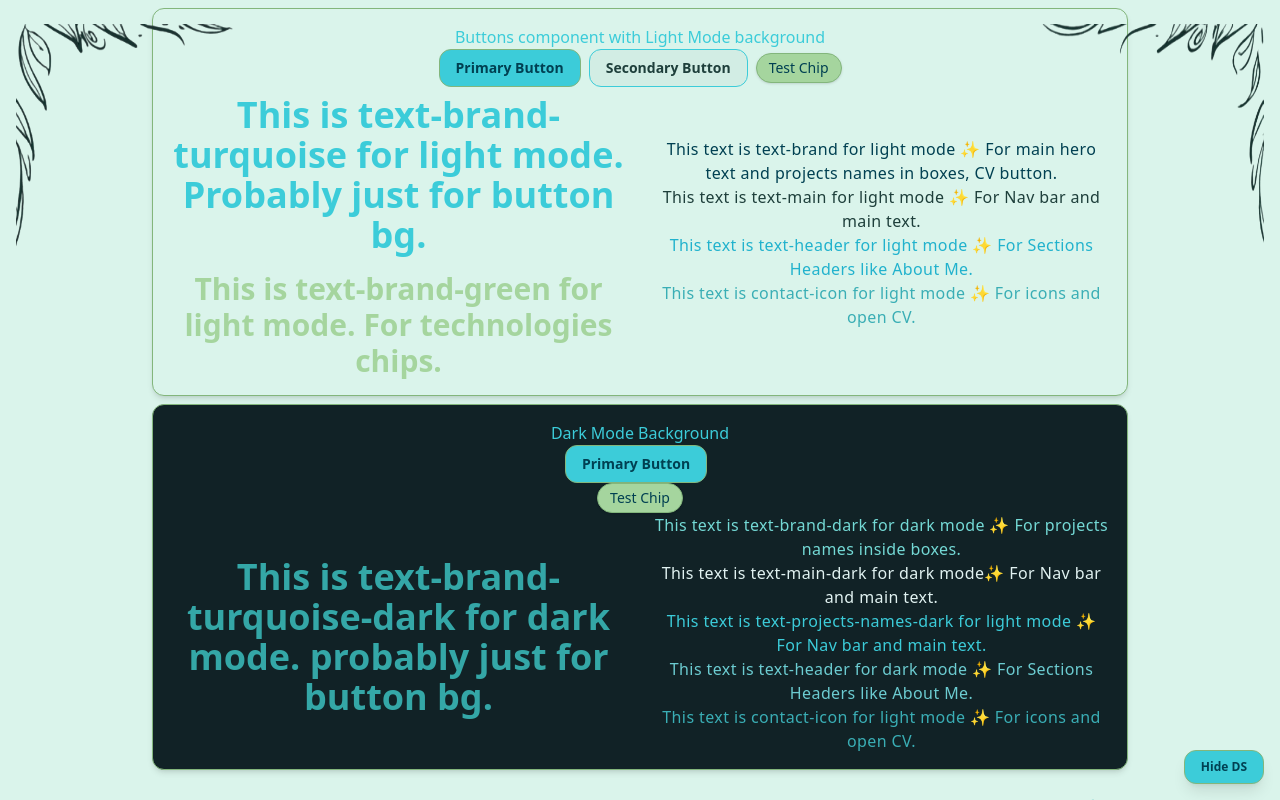
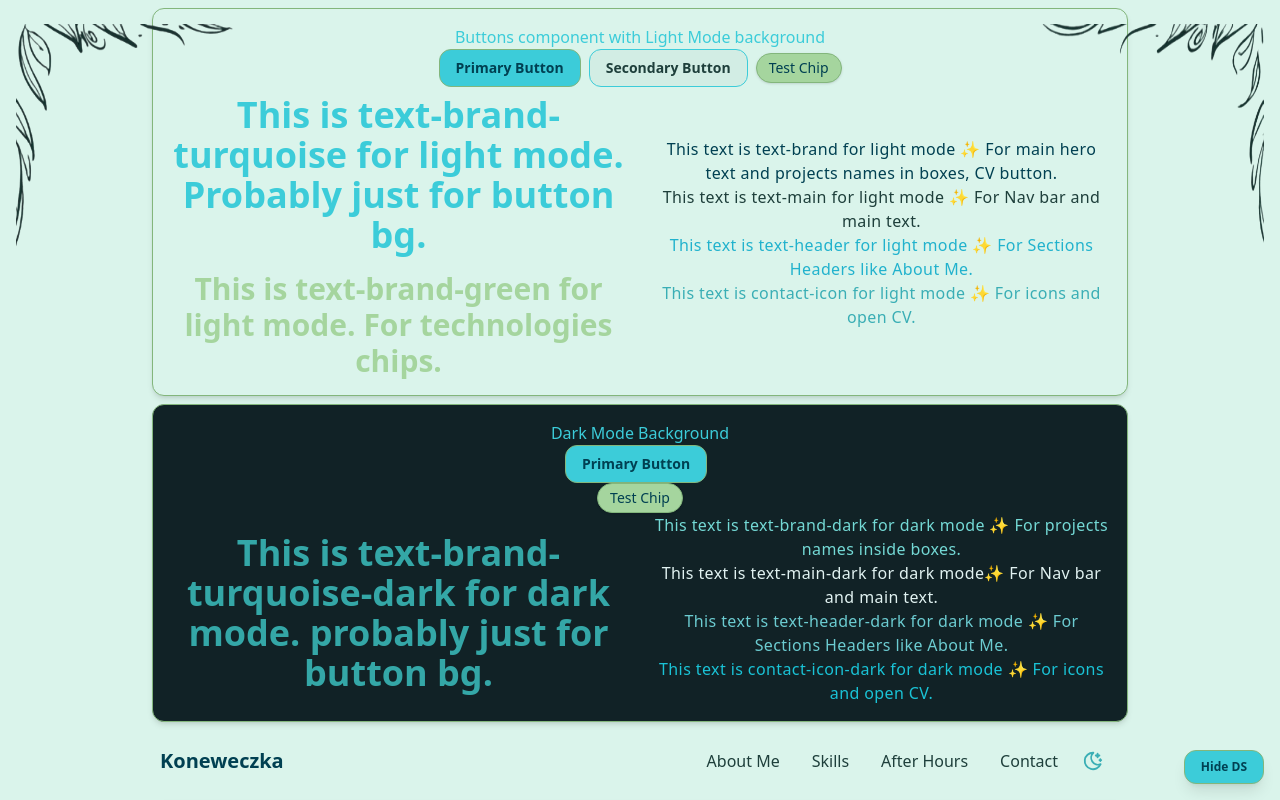
Before and after one commit to koneweczka/koneweczka-portfolio, a React (Vite) app: page / in a window 1280 px wide. Both pictures are taken after a click on the button "Show DS". Shown: the top 800 px of the page. Built offline with nearby package versions, Linux system fonts and the light colour scheme.

Commit message:
Fixes after cr2.

```diff
--- a/src/dev/DesignSystemPreview.tsx
+++ b/src/dev/DesignSystemPreview.tsx
@@ -96,16 +96,12 @@ const colorsDark = (
       <p className="text-text-main-dark text-sm md:text-base tracking-wide ">
         This text is text-main-dark for dark mode✨ For Nav bar and main text.
       </p>
-      <p className="text-text-projects-names-dark text-sm md:text-base tracking-wide ">
-        This text is text-projects-names-dark for light mode ✨ For Nav bar and
-        main text.
-      </p>
       <p className="text-text-header-dark text-sm md:text-base tracking-wide ">
-        This text is text-header for dark mode ✨ For Sections Headers like
+        This text is text-header-dark for dark mode ✨ For Sections Headers like
         About Me.
       </p>
-      <p className="text-contact-icon text-sm md:text-base tracking-wide ">
-        This text is contact-icon for light mode ✨ For icons and open CV.
+      <p className="text-contact-icon-dark text-sm md:text-base tracking-wide ">
+        This text is contact-icon-dark for dark mode ✨ For icons and open CV.
       </p>
     </div>
   </div>
```
